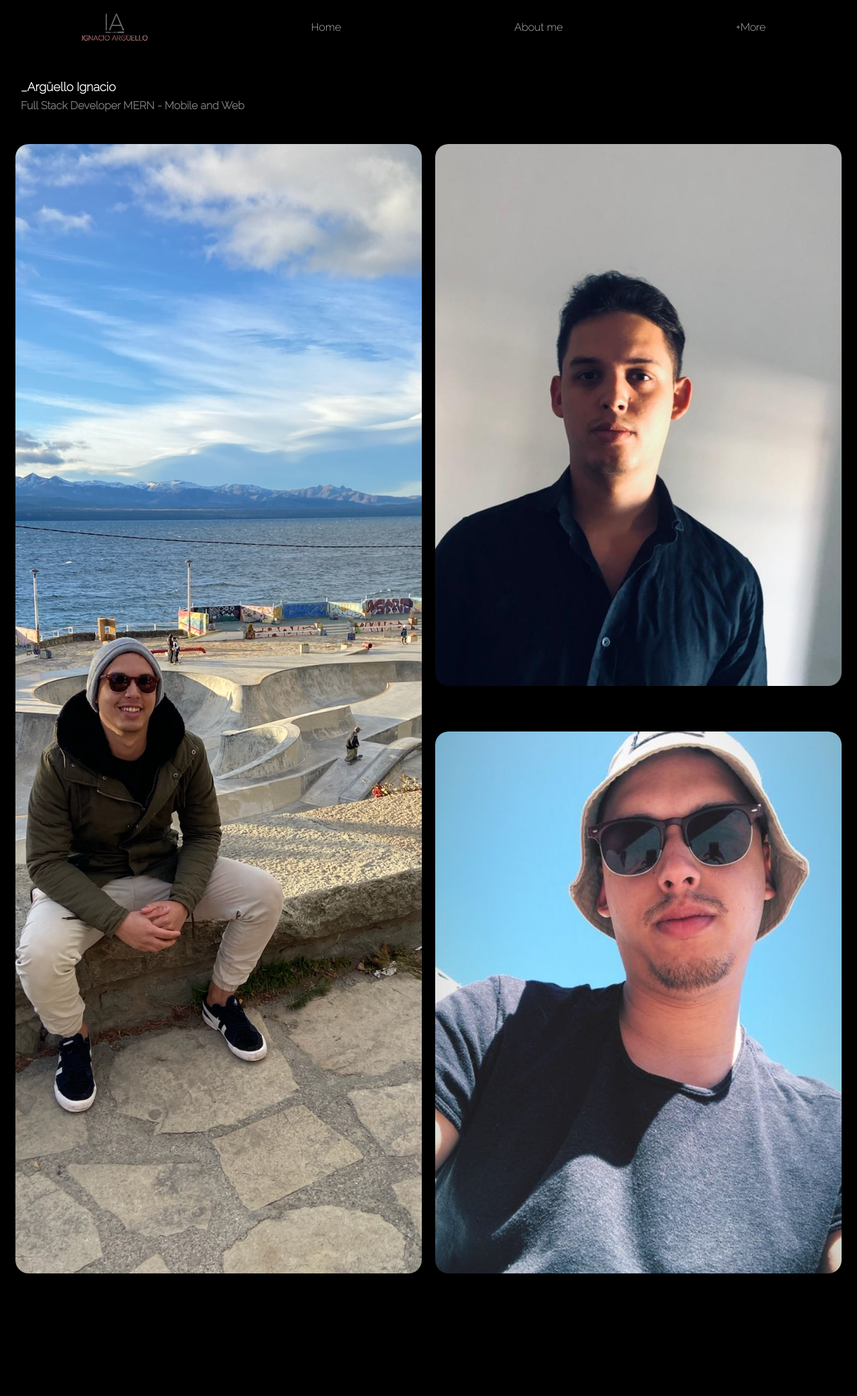
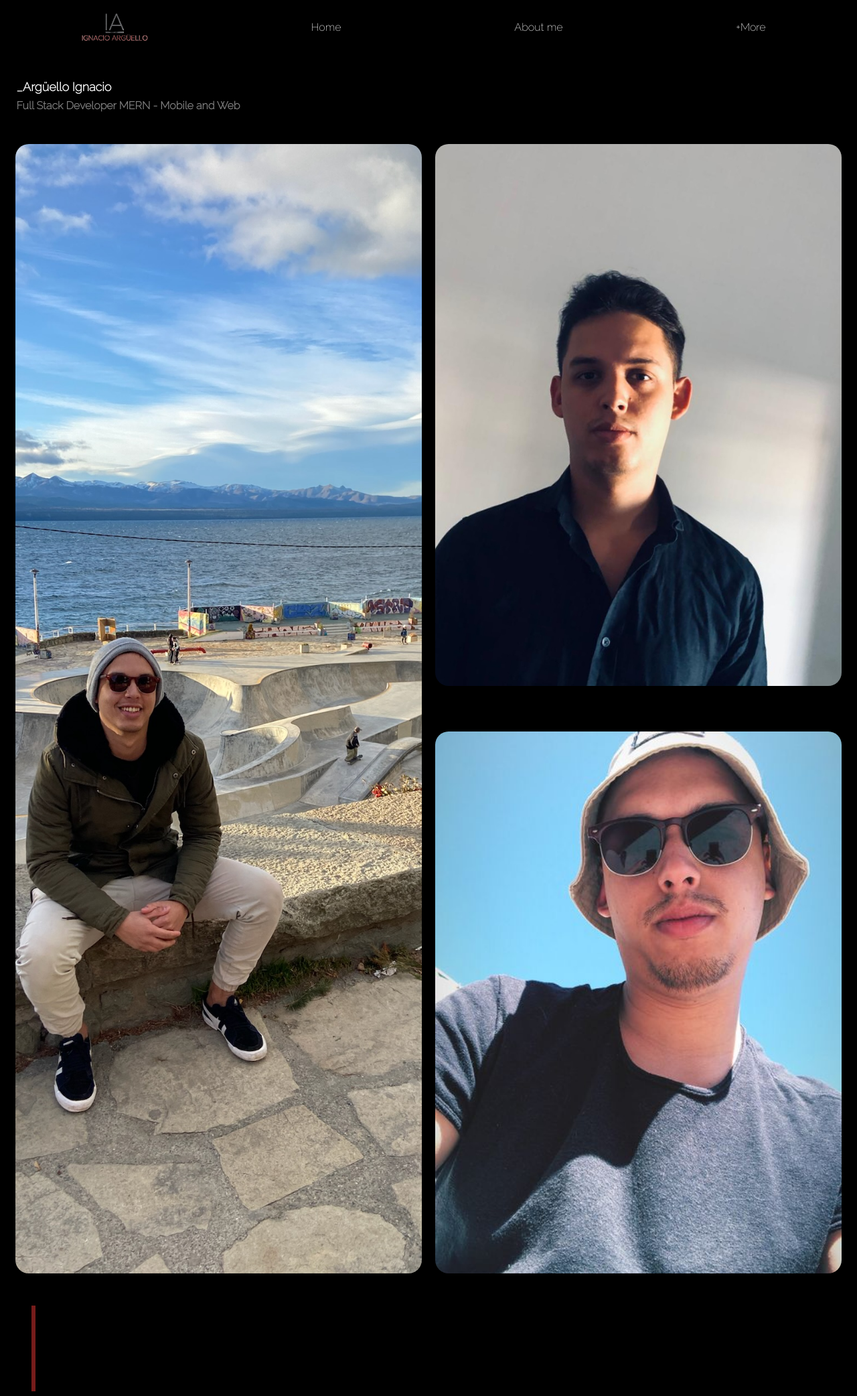
Before and after one commit to ignaarguello/Briefcase-Portfolio, a React (Create React App) app: page / in a window 1280 px wide. Shown: the whole page at 67% size. Before the commit the page ends 1956 px from the top, so only its background shows below. Built offline with nearby package versions, Linux system fonts and the light colour scheme.

Commit message:
Barra Lateral Izquierda

```diff
--- /dev/null
+++ b/src/components/BarraIzquierda/BarraIzquierda.css
@@ -0,0 +1,6 @@
+#barra-izquierda{
+    width: 0px;
+    border: 3px solid #751c1b;
+    height: 8rem;
+    margin-left: 2.5rem;
+}
--- /dev/null
+++ b/src/components/BarraIzquierda/BarraIzquierda.jsx
@@ -0,0 +1,8 @@
+import React from 'react'
+import './BarraIzquierda.css'
+
+export default function BarraIzquierda() {
+  return (
+    <div id='barra-izquierda'></div>
+  )
+}
--- a/src/components/PhotosGrid/PhotosGrid.jsx
+++ b/src/components/PhotosGrid/PhotosGrid.jsx
@@ -3,6 +3,9 @@ import './PhotosGrid.css'
 import 'animate.css';
 
 export default function PhotosGrid() {
+
+
+
   return (
     <div id='container-general__photosGrid'>
       <div id='container-vertical__photosGrid' className='animate__animated animate__fadeIn animate__delay-2s'>
--- a/src/pages/Home/Home.css
+++ b/src/pages/Home/Home.css
@@ -3,7 +3,7 @@
         color: white;
         font-family: var(--fontRaleway);
         font-size: 18px;
-        margin-left: 1.5rem;
+        margin-left: 1.1rem;
         margin-top: 2rem;
     }
 
@@ -11,7 +11,7 @@
         color: gray;
         font-family: var(--fontRaleway);
         font-size: 16px;
-        margin-left: 1.5rem;
+        margin-left: 1.1rem;
         margin-top: .5rem;
     }
 
--- a/src/pages/Home/Home.jsx
+++ b/src/pages/Home/Home.jsx
@@ -2,6 +2,7 @@ import React from 'react'
 import './Home.css'
 import PhotosGrid from '../../components/PhotosGrid/PhotosGrid'
 import 'animate.css';
+import BarraIzquierda from '../../components/BarraIzquierda/BarraIzquierda';
 
 export default function Home() {
   return (
@@ -9,6 +10,7 @@ export default function Home() {
       <h2 id='titulo-ignacio__home'>_Argüello Ignacio</h2>
       <h4 id='titulo-fullstack__home'>Full Stack Developer MERN - Mobile and Web</h4>
       <PhotosGrid/>
+      <BarraIzquierda/>
     </div>
   )
 }
```
